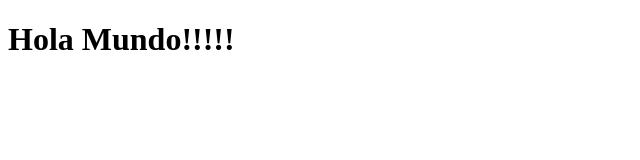
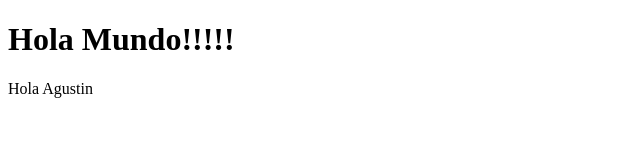
Before and after one commit to JRinaldi1997/Primer-Repositorio, a plain HTML site: page index.html in a window 1280 px wide. Shown: the whole page, without its empty margins (0-640 px from the left). Drawn offline with Linux system fonts and the light colour scheme.

Commit message:
Agrego un saludo a mi mismo

```diff
--- a/index.html
+++ b/index.html
@@ -7,5 +7,8 @@
 </head>
 <body>
     <h1>Hola Mundo!!!!!</h1>
+    <P>
+        Hola Agustin
+    </P>
 </body>
 </html>
```
